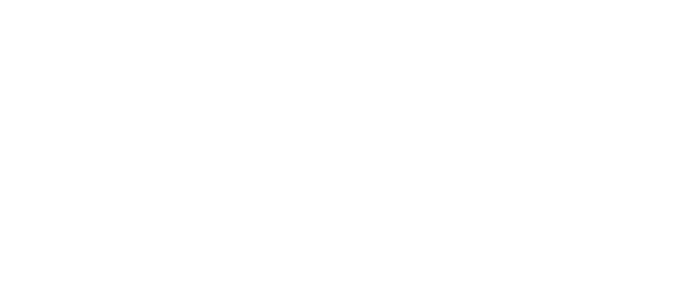
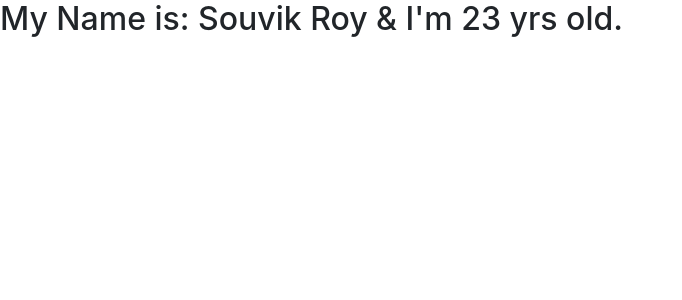
Before and after one commit to git-souvik22/react_course, a React (Create React App) app: page / in a window 1280 px wide. Shown: the top 300 px of the page, without its empty margins (0-682 px from the left). Built offline with nearby package versions, Linux system fonts and the light colour scheme.

Commit message:
nested Context API

```diff
--- a/src/App.js
+++ b/src/App.js
@@ -1,13 +1,19 @@
-import { createContext } from "react"; // context API
-import childComponent from "./childComponent";
+import { createContext } from "react"; // import context API
+import ContextComponent from "./ContextComponent";
 
-export const Data = createContext(); // instance of Context API
+export const Data = createContext(); // intance of Context API
+export const Data2 = createContext();
 
 const App = () => {
   const name = "Souvik Roy";
+  const age = 23;
   return (
     <>
-      <childComponent />
+      <Data.Provider value={name}>
+        <Data2.Provider value={age}>
+          <ContextComponent />
+        </Data2.Provider>
+      </Data.Provider>
     </>
   );
 };
--- /dev/null
+++ b/src/ContextComponent.js
@@ -0,0 +1,25 @@
+import { Data, Data2 } from "./App";
+
+const ContextComponent = () => {
+  return (
+    <>
+      <Data.Consumer>
+        {(name) => {
+          return (
+            <Data2.Consumer>
+              {(age) => {
+                return (
+                  <h2>
+                    My Name is: {name} & I'm {age} yrs old.
+                  </h2>
+                );
+              }}
+            </Data2.Consumer>
+          );
+        }}
+      </Data.Consumer>
+    </>
+  );
+};
+
+export default ContextComponent;
--- a/src/childComponent.js
+++ /dev/null
@@ -1,5 +0,0 @@
-const childComponent = () => {
-  return <div>childComponent</div>;
-};
-
-export default childComponent;
```
